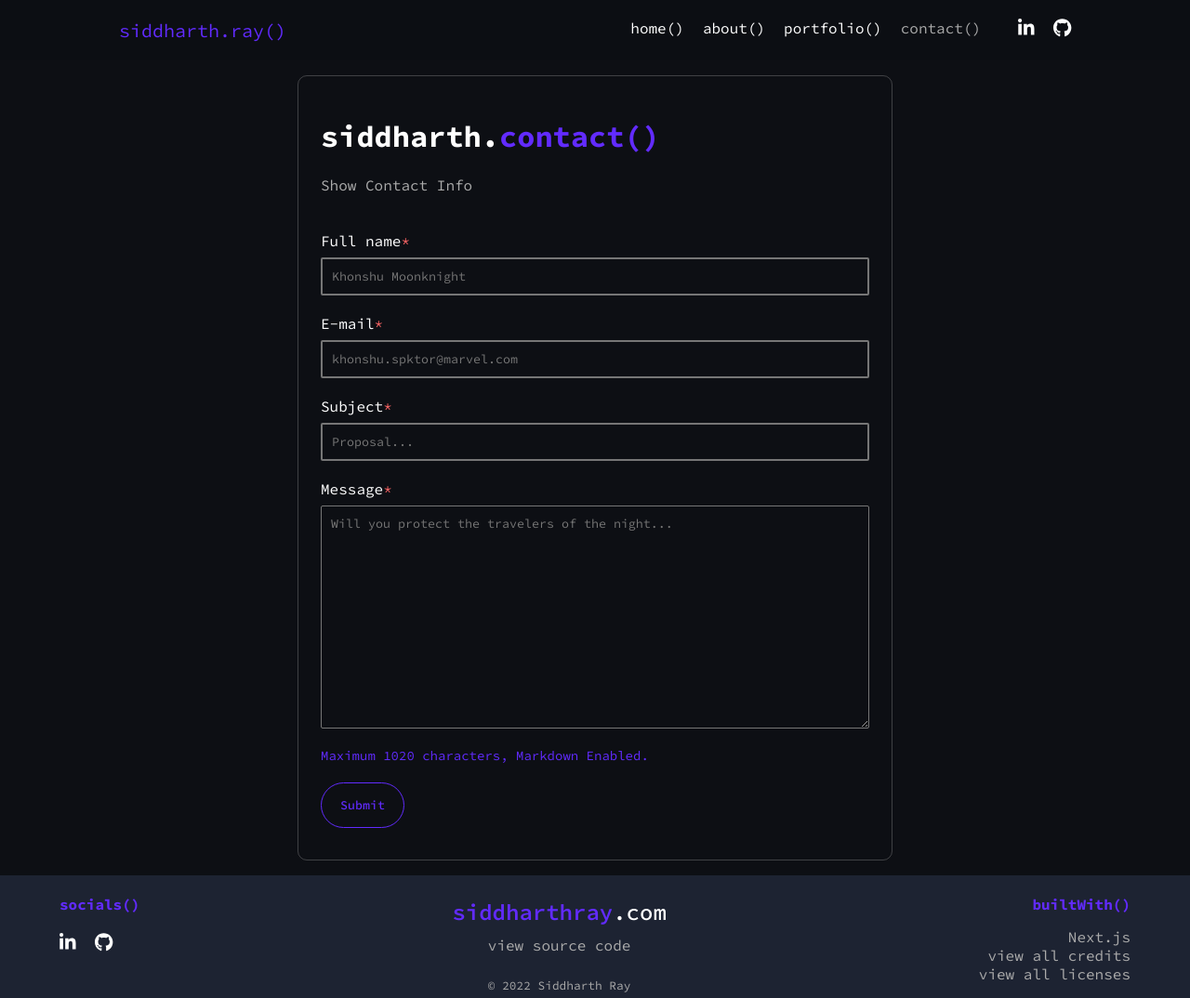
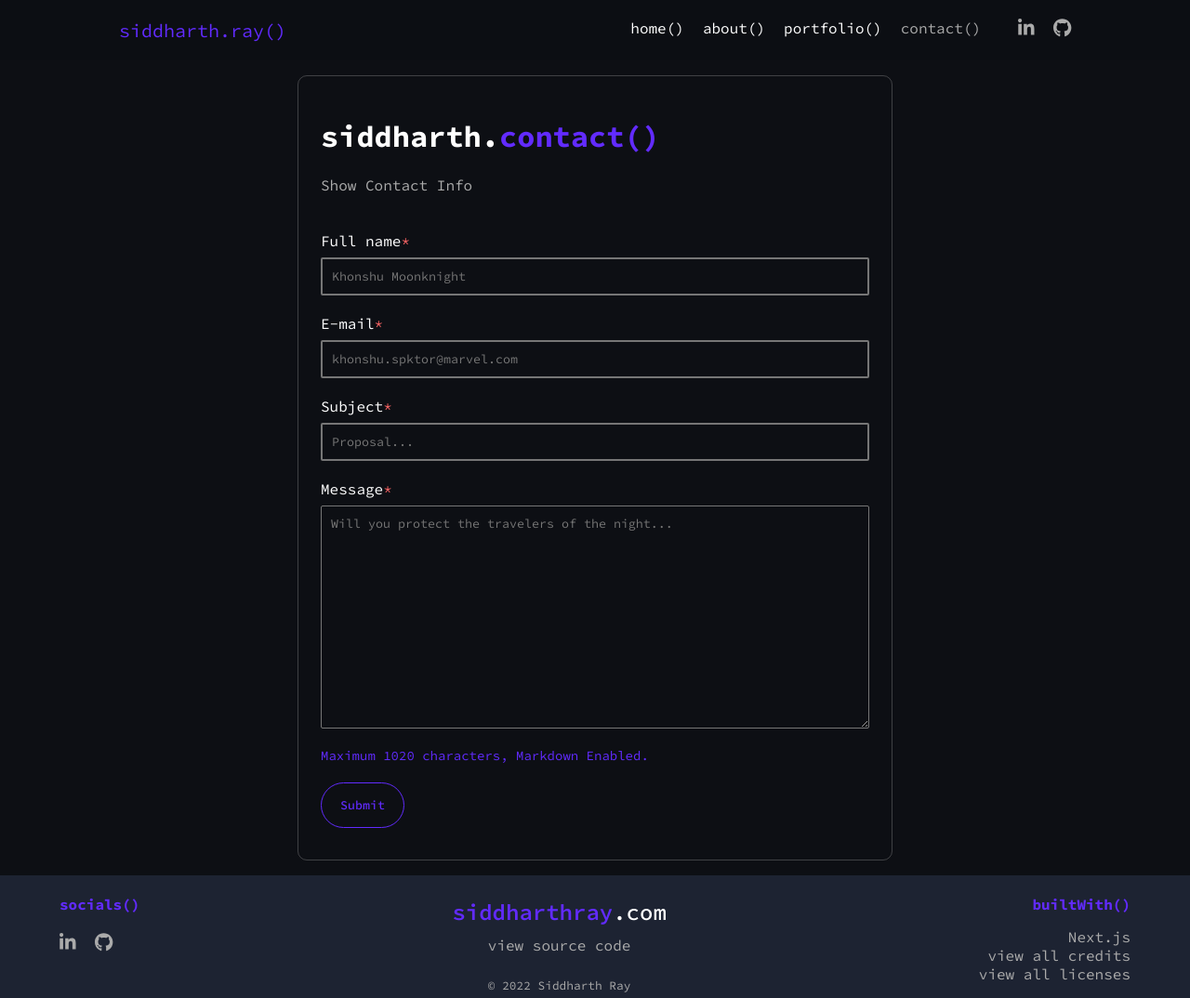
Before and after one commit to kidsonfilms-python-rules/siddharth-ray-dot-com, a Next.js app: page /contact in a window 1280 px wide. Shown: the whole page at 93% size. Built offline with nearby package versions, Linux system fonts and the light colour scheme.

Commit message:
Fixed width overflow bug and socials not glowing bug

```diff
--- a/styles/Footer.module.css
+++ b/styles/Footer.module.css
@@ -54,12 +54,12 @@
     margin-left: 0px;
 }
 
-.socials li a {
+.socials li svg {
     color: #ABABAB;
     transition: all 400ms;
 }
 
-.socials li a:hover {
+.socials li svg:hover {
     color: var(--primary-color);
     -webkit-box-shadow: 0px 0px 43px 0.5px rgba(100, 43, 255, 1);
     -moz-box-shadow: 0px 0px 43px 0.5px rgba(100, 43, 255, 1);
--- a/styles/NavBar.module.css
+++ b/styles/NavBar.module.css
@@ -15,7 +15,7 @@
     background-color: #0d0f1491;
     backdrop-filter: blur(5px);
     z-index: 100;
-    width: 100vw;
+    max-width: 100vw;
 }
 
 .logo {
@@ -91,12 +91,12 @@
     margin-left: 0px;
 }
 
-.socials li a {
+.socials li svg {
     color: #ABABAB;
     transition: all 400ms;
 }
 
-.socials li a:hover {
+.socials li svg:hover {
     color: var(--primary-color);
     -webkit-box-shadow: 0px 0px 43px 0.5px rgba(100, 43, 255, 1);
     -moz-box-shadow: 0px 0px 43px 0.5px rgba(100, 43, 255, 1);
```
